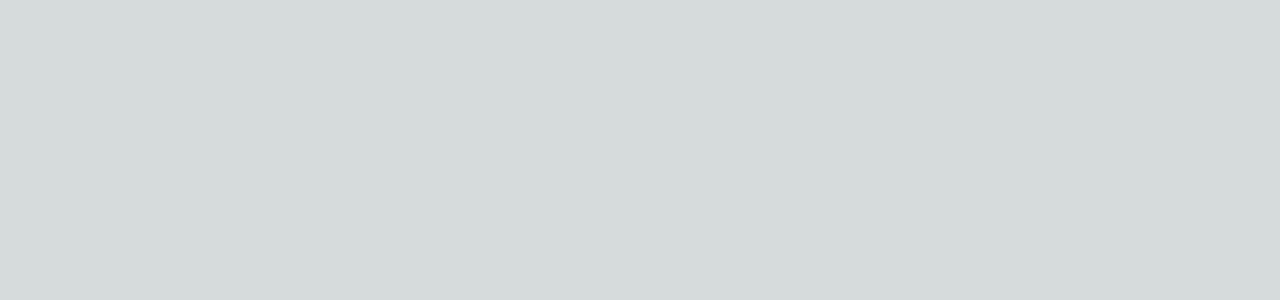
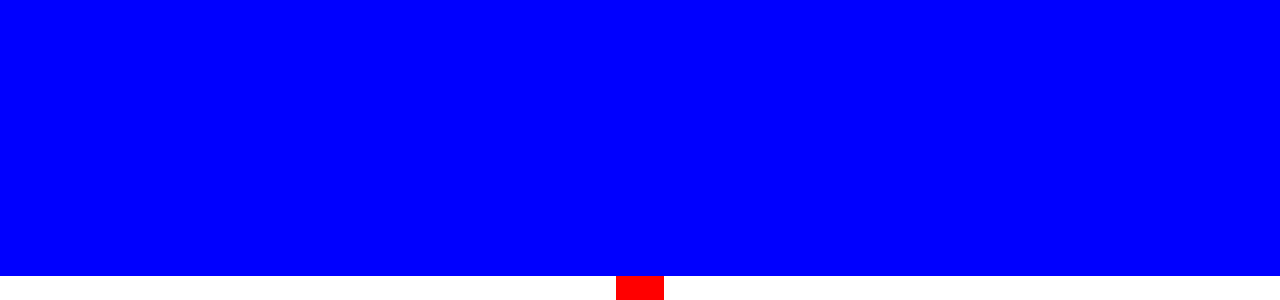
Before and after one commit to gmanprime/stmonline-old, a Next.js app: page / in a window 1280 px wide. Shown: the part 500-800 px from the top of the page. Built offline with nearby package versions, Linux system fonts and the light colour scheme.

Commit message:
got started on header

```diff
--- a/app/page.tsx
+++ b/app/page.tsx
@@ -1,9 +1,10 @@
 import styles from './page.module.scss'
+import Header from '@/components/Header'
 
 export default function Home() {
   return (
     <main className={styles.main}>
-
+      <Header />
     </main>
   )
 }
--- /dev/null
+++ b/components/Header/index.1.js
@@ -0,0 +1,5 @@
+import styles from "@/styles/Header.module.scss";
+
+export function index() {
+  return <div className={styles.Wrapper}>Header</div>;
+}
--- /dev/null
+++ b/components/Header/index.js
@@ -0,0 +1,29 @@
+import styles from "@/styles/Header.module.scss";
+
+let ScrollIndicator = () => {
+  // This is a narrow strip at the bottom edge of the header element that has an
+  // indicator to scroll down (icon indicator) that can be clicked to scroll
+  // down to the next section of the page.
+
+  let ScrollIcon = () => {
+    // scroll indicator icon logic function
+    // this is where all the remote import logic is applied for the icon.
+    return <div className={styles.ScrollIcon}></div>;
+  };
+
+  return (
+    <div className={styles.scrollIndicator}>
+      <ScrollIcon />
+    </div>
+  );
+};
+
+function index() {
+  return (
+    <div className={styles.Wrapper}>
+      <ScrollIndicator />
+    </div>
+  );
+}
+
+export default index;
--- /dev/null
+++ b/styles/Header.module.scss
@@ -0,0 +1,29 @@
+.Wrapper {
+  // main wrapper component for header element
+
+  // background is going to be a darkened Site specific image
+  background: blue;
+
+  // Component is going to have a full screen splash header with a scroll indicator at the bottom
+  // sctoll indicator will scroll 100% of screen on click
+  width: 100%;
+  height: 100vh;
+}
+
+.scrollIndicator {
+  display: flex;
+  flex-direction: row;
+  align-items: center;
+  justify-content: center;
+  width: 100%;
+  height: 3vh;
+  background: white;
+  position: absolute;
+  bottom: 0;
+}
+
+.ScrollIcon {
+  background-color: red;
+  width: 3rem;
+  height: 100%;
+}
--- a/tsconfig.json
+++ b/tsconfig.json
@@ -14,6 +14,7 @@
     "isolatedModules": true,
     "jsx": "preserve",
     "incremental": true,
+    "baseUrl": ".",
     "plugins": [
       {
         "name": "next"
@@ -21,8 +22,8 @@
     ],
     "paths": {
       "@/*": ["./*"],
-      "@/components": ["./components"], // this is where separate website structures are stored independent of site configuration
-      "@/styles": ["./styles"] // this is where all the styles that are unconnected to component structure are stored
+      "@/components/*": ["components/*"], // this is where separate website structures are stored independent of site configuration
+      "@/styles/*": ["styles/*"] // this is where all the styles that are unconnected to component structure are stored
     }
   },
   "include": ["next-env.d.ts", "**/*.ts", "**/*.tsx", ".next/types/**/*.ts"],
```
Also changed, not shown: components/Navbar/index.js (added).
